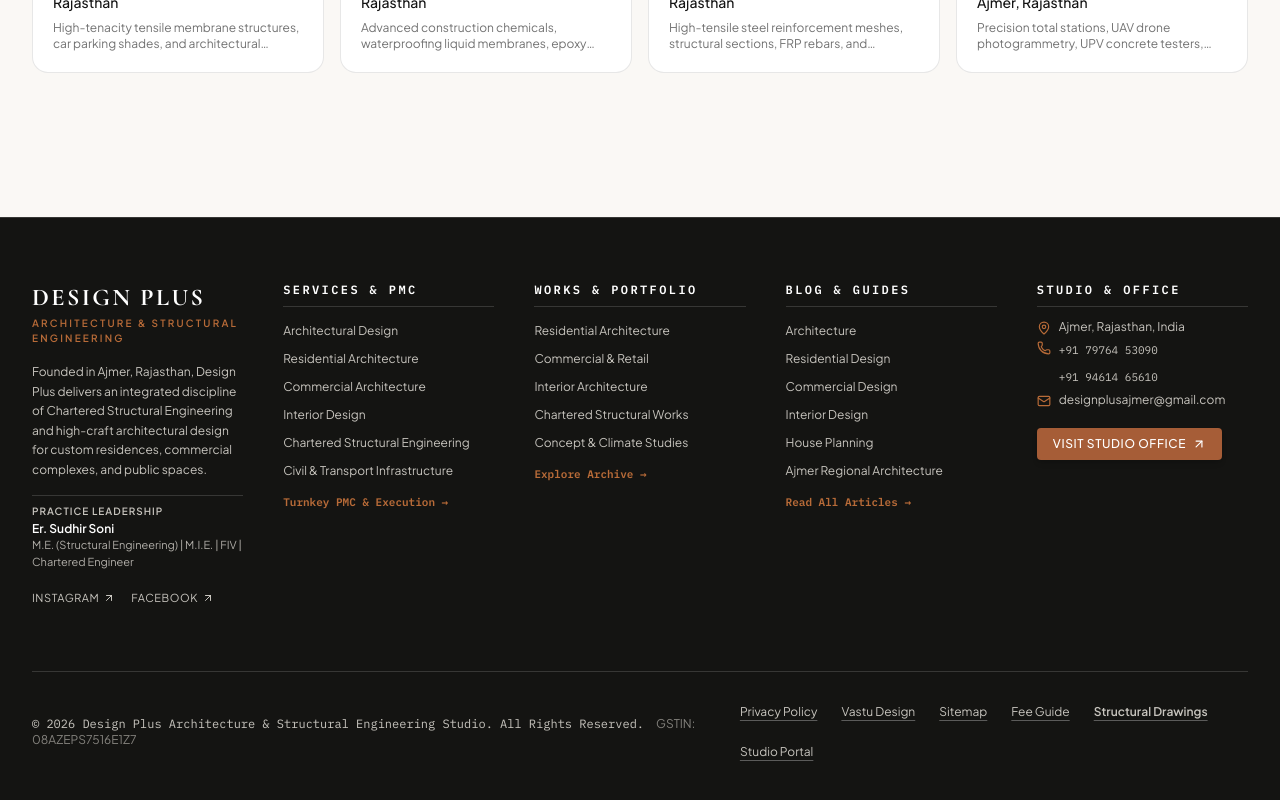
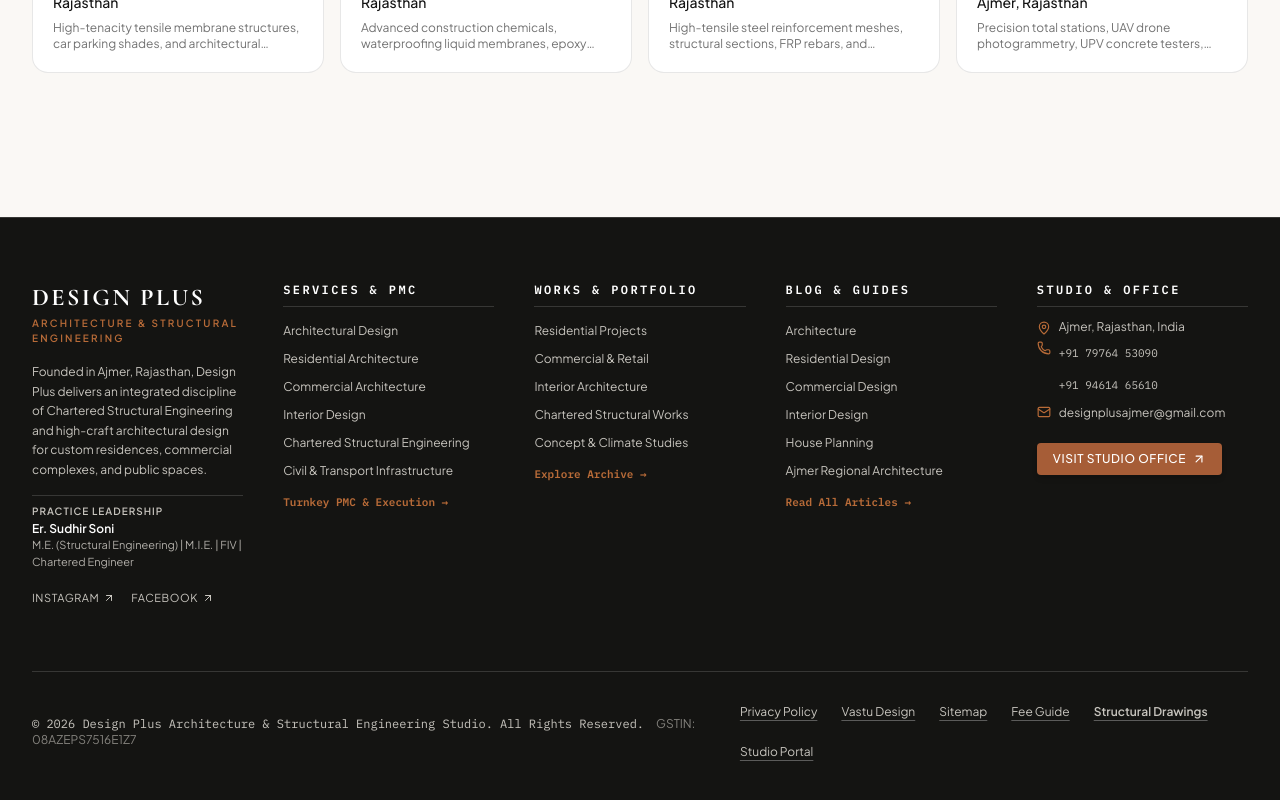
Before and after one commit to igrybuilds-glitch/designplusajmer, a React (Vite) app: page /products/1 in a window 1280 px wide. Shown: the part 2128-2928 px from the top of the page. Built offline with nearby package versions, Linux system fonts and the light colour scheme; no server answers.

Commit message:
fix(a11y): footer tel/mailto targets to 28px min-height; disambiguate Residential Architecture links

```diff
--- a/src/components/Footer.tsx
+++ b/src/components/Footer.tsx
@@ -66,7 +66,11 @@ export function Footer() {
             <ul className="space-y-1 text-xs font-sans text-[#F4F0E8]/80">
               {SERVICES.slice(0, 6).map((s) => (
                 <li key={s.slug}>
-                  <Link to={`/services/${s.slug}`} className="hover:text-[#B86B38] transition-colors block py-1">
+                  <Link
+                    to={`/services/${s.slug}`}
+                    aria-label={s.slug === 'residential-architecture' ? 'Residential Architecture — service' : undefined}
+                    className="hover:text-[#B86B38] transition-colors block py-1"
+                  >
                     {s.title}
                   </Link>
                 </li>
@@ -85,7 +89,7 @@ export function Footer() {
               Works &amp; Portfolio
             </p>
             <ul className="space-y-1 text-xs font-sans text-[#F4F0E8]/80">
-              <li><Link to="/projects/residential" className="hover:text-[#B86B38] transition-colors block py-1">Residential Architecture</Link></li>
+              <li><Link to="/projects/residential" aria-label="Residential Architecture — project portfolio" className="hover:text-[#B86B38] transition-colors block py-1">Residential Projects</Link></li>
               <li><Link to="/projects/commercial" className="hover:text-[#B86B38] transition-colors block py-1">Commercial &amp; Retail</Link></li>
               <li><Link to="/projects/interior" className="hover:text-[#B86B38] transition-colors block py-1">Interior Architecture</Link></li>
               <li><Link to="/projects/structural" className="hover:text-[#B86B38] transition-colors block py-1">Chartered Structural Works</Link></li>
@@ -133,7 +137,7 @@ export function Footer() {
                 <Phone className="w-3.5 h-3.5 text-[#B86B38] shrink-0 mt-0.5" />
                 <div className="space-y-1">
                   {BUSINESS_INFO.phones.map((p, i) => (
-                    <a key={i} href={`tel:${p.raw}`} className="block hover:text-[#B86B38] transition-colors font-mono text-[11px] py-1">
+                    <a key={i} href={`tel:${p.raw}`} className="flex items-center min-h-7 hover:text-[#B86B38] transition-colors font-mono text-[11px] py-1">
                       {p.display}
                     </a>
                   ))}
@@ -141,7 +145,7 @@ export function Footer() {
               </div>
               <div className="flex items-start gap-2">
                 <Mail className="w-3.5 h-3.5 text-[#B86B38] shrink-0 mt-0.5" />
-                <a href={`mailto:${BUSINESS_INFO.email}`} className="hover:text-[#B86B38] transition-colors break-all py-1 -my-1">
+                <a href={`mailto:${BUSINESS_INFO.email}`} className="inline-flex items-center min-h-7 hover:text-[#B86B38] transition-colors break-all py-1 -my-1">
                   {BUSINESS_INFO.email}
                 </a>
               </div>
```
